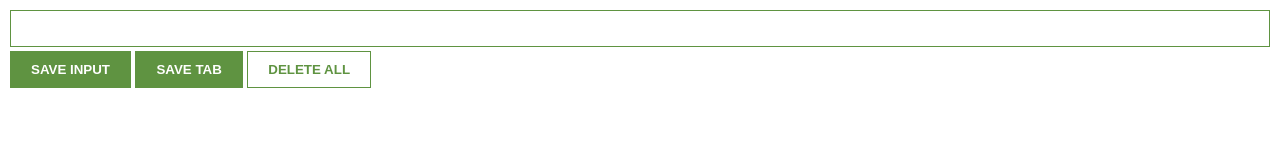
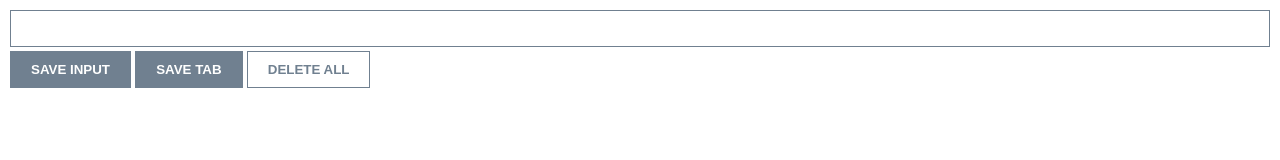
Before and after one commit to furkandr01/lead_tracker, a website built with Vite: page index.html in a window 1280 px wide. Built offline with nearby package versions, Linux system fonts and the light colour scheme.

Commit message:
Update index.css

```diff
--- a/index.css
+++ b/index.css
@@ -1,7 +1,7 @@
 body {
     margin: 0;
     padding: 10px;
-    font-family: Arial, Helvetica, sans-serif;
+    font-family: system-ui;
     min-width: 400px;
 }
 
@@ -9,21 +9,21 @@ input {
     width: 100%;
     padding: 10px;
     box-sizing: border-box;
-    border: 1px solid #5f9341;
+    border: 1px solid #708090;
     margin-bottom: 4px;
 }
 
 button {
-    background: #5f9341;
+    background:#708090;
     color: white;
     padding: 10px 20px;
-    border: 1px solid #5f9341;
+    border: 1px solid #708090;
     font-weight: bold;
 }
 
 #delete-btn {
     background: white;
-    color: #5f9341;
+    color:#708090;
 }
 
 ul {
@@ -37,5 +37,5 @@ li {
 }
 
 a {
-    color: #5f9341;
+    color:#708090;
 }
```
